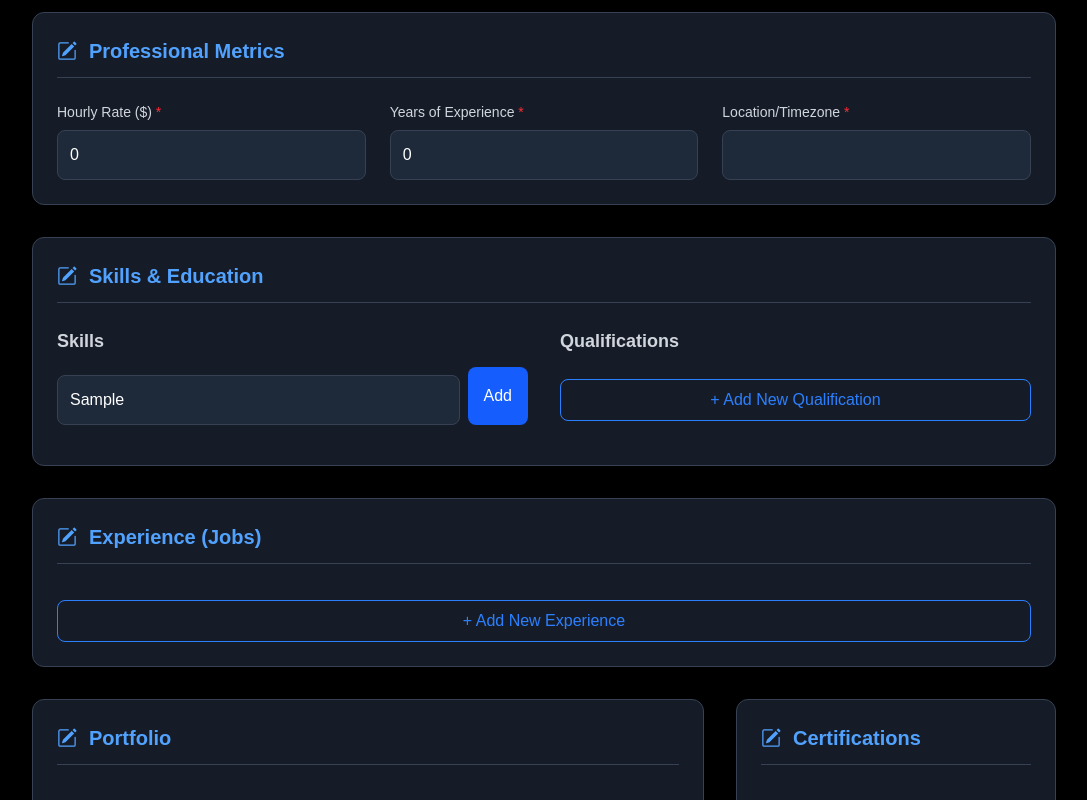
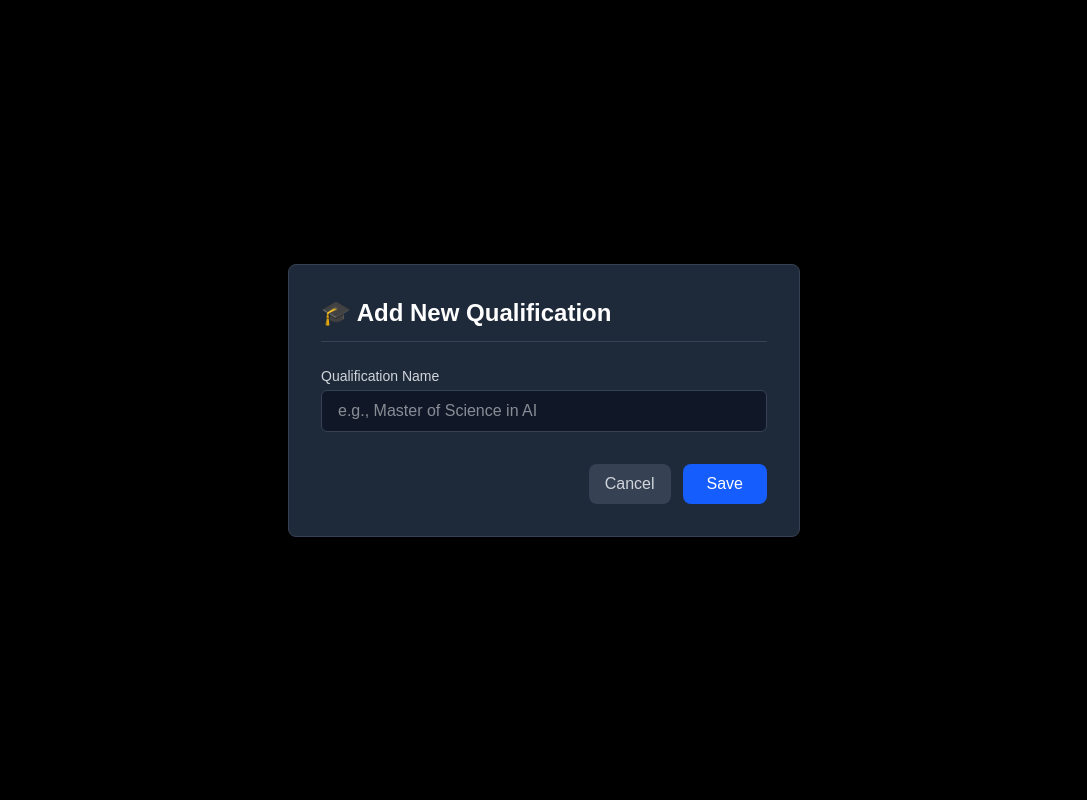
Before and after one commit to pirate08/gigsphere, a Next.js app: page /freelancer-profile/update in a window 1280 px wide. Both pictures are taken after typing "Sample" into the empty fields and a click on the button "+ Add New Qualification". Shown: the part 551-1351 px from the top of the page, without its empty margins (96-1183 px from the left). Built offline with nearby package versions, Linux system fonts and the light colour scheme.

Commit message:
Qualification model has been added...

```diff
--- a/src/components/UpdateFreelancerProfile.tsx
+++ b/src/components/UpdateFreelancerProfile.tsx
@@ -8,6 +8,9 @@ import SkillBadgeEditable from '@/common/FreelancerProfileUpdate/SkillBadgeEdita
 import ExperienceItemEditable from '@/common/FreelancerProfileUpdate/ExperienceItemEditable';
 import Link from 'next/link';
 import { useRouter } from 'next/navigation';
+import AddNewQualification, {
+  QualificationItem,
+} from '@/ui/AddNewQualification';
 
 // --- Interfaces ---
 export interface PortfolioItem {
@@ -69,6 +72,8 @@ const UpdateProfileUI: React.FC = () => {
   const router = useRouter();
   const [formData, setFormData] = useState<ProfileFormState>(initialFormState);
   const [isLoading, setIsLoading] = useState(true);
+  const [isQualificationModalOpen, setIsQualificationModalOpen] =
+    useState(false);
 
   useEffect(() => {
     // Run once on component mount to retrieve stored data
@@ -108,6 +113,17 @@ const UpdateProfileUI: React.FC = () => {
     // End loading state once check is complete
     setIsLoading(false);
   }, []);
+
+  useEffect(() => {
+    if (!isLoading) {
+      // Exclude temporary fields before saving
+      const { newSkill, newQualification, ...dataToSave } = formData;
+      localStorage.setItem(
+        'freelancerProfileToEdit',
+        JSON.stringify(dataToSave)
+      );
+    }
+  }, [formData, isLoading]);
 
   const handleChange = (
     e: React.ChangeEvent<HTMLInputElement | HTMLTextAreaElement>
@@ -160,6 +176,21 @@ const UpdateProfileUI: React.FC = () => {
     alert(
       `Editing ${type} item with ID: ${id}. This should open a modal/inline form.`
     );
+  };
+
+  const handleSaveQualification = (newQualification: QualificationItem) => {
+    const qualificationName = newQualification.name;
+
+    if (
+      qualificationName &&
+      !formData.qualification.includes(qualificationName)
+    ) {
+      setFormData((prev) => ({
+        ...prev,
+        qualification: [...prev.qualification, qualificationName],
+      }));
+    }
+    setIsQualificationModalOpen(false);
   };
 
   const handleSubmit = (e: React.FormEvent) => {
@@ -317,7 +348,7 @@ const UpdateProfileUI: React.FC = () => {
 
                 <button
                   type='button'
-                  // TODO: This button needs a click handler to open a modal for adding qualifications
+                  onClick={() => setIsQualificationModalOpen(true)}
                   className='mt-3 w-full py-2 border border-blue-500 text-blue-500 rounded-lg hover:bg-blue-500/10 transition-colors cursor-pointer'>
                   + Add New Qualification
                 </button>
@@ -449,6 +480,12 @@ const UpdateProfileUI: React.FC = () => {
           </div>
         </form>
       </div>
+      {/* 👇 RENDER THE MODAL HERE */}
+      <AddNewQualification
+        isOpen={isQualificationModalOpen}
+        onClose={() => setIsQualificationModalOpen(false)}
+        onSave={handleSaveQualification}
+      />
     </div>
   );
 };
--- /dev/null
+++ b/src/ui/AddNewQualification.tsx
@@ -0,0 +1,104 @@
+import React, { useState } from 'react';
+
+// Define the expected shape of a qualification item
+export interface QualificationItem {
+  name: string;
+}
+
+// Define the props for the modal
+interface AddNewQualificationProps {
+  isOpen: boolean;
+  onClose: () => void;
+  // Function to handle saving the new qualification, typically passed up to the parent component
+  onSave: (newQualification: QualificationItem) => void;
+}
+
+const AddNewQualification: React.FC<AddNewQualificationProps> = ({
+  isOpen,
+  onClose,
+  onSave,
+}) => {
+  const [name, setName] = useState('');
+  const [error, setError] = useState('');
+
+  if (!isOpen) {
+    return null;
+  }
+
+  const handleSubmit = (e: React.FormEvent) => {
+    e.preventDefault();
+    setError('');
+
+    if (!name.trim()) {
+      setError('All fields are required.');
+      return;
+    }
+
+    // Create a new qualification object
+    const newQualification: QualificationItem = {
+      name,
+    };
+
+    onSave(newQualification);
+
+    // Clear the form and close the modal
+    setName('');
+    onClose();
+  };
+
+  return (
+    // Overlay (Fixed position, full screen, semi-transparent background)
+    <div className='fixed inset-0 z-50 flex items-center justify-center bg-black bg-opacity-70 backdrop-blur-sm'>
+      {/* Modal Content */}
+      <div className='bg-gray-800 border border-gray-700 rounded-lg shadow-2xl w-full max-w-lg mx-4 p-6 sm:p-8 transform transition-all duration-300 scale-100'>
+        <h2 className='text-2xl font-bold text-white mb-6 border-b border-gray-700 pb-3'>
+          🎓 Add New Qualification
+        </h2>
+
+        <form onSubmit={handleSubmit} className='space-y-4'>
+          {/* Qualification Name */}
+          <div>
+            <label
+              htmlFor='qualificationName'
+              className='block text-sm font-medium text-gray-300 mb-1'>
+              Qualification Name
+            </label>
+            <input
+              type='text'
+              id='qualificationName'
+              value={name}
+              onChange={(e) => setName(e.target.value)}
+              className='w-full px-4 py-2 bg-gray-900 border border-gray-700 rounded-md text-white focus:ring-blue-500 focus:border-blue-500 transition-colors'
+              placeholder='e.g., Master of Science in AI'
+              required
+            />
+          </div>
+
+          {/* Error Message */}
+          {error && (
+            <p className='text-sm text-red-400 p-2 bg-red-900/20 rounded-md'>
+              {error}
+            </p>
+          )}
+
+          {/* Buttons */}
+          <div className='flex justify-end gap-3 pt-4'>
+            <button
+              type='button'
+              onClick={onClose}
+              className='px-4 py-2 text-gray-300 bg-gray-700 rounded-lg hover:bg-gray-600 transition-colors focus:outline-none focus:ring-2 focus:ring-gray-500 cursor-pointer'>
+              Cancel
+            </button>
+            <button
+              type='submit'
+              className='px-6 py-2 bg-blue-600 text-white rounded-lg hover:bg-blue-700 transition-colors focus:outline-none focus:ring-2 focus:ring-blue-500 cursor-pointer'>
+              Save
+            </button>
+          </div>
+        </form>
+      </div>
+    </div>
+  );
+};
+
+export default AddNewQualification;
```
